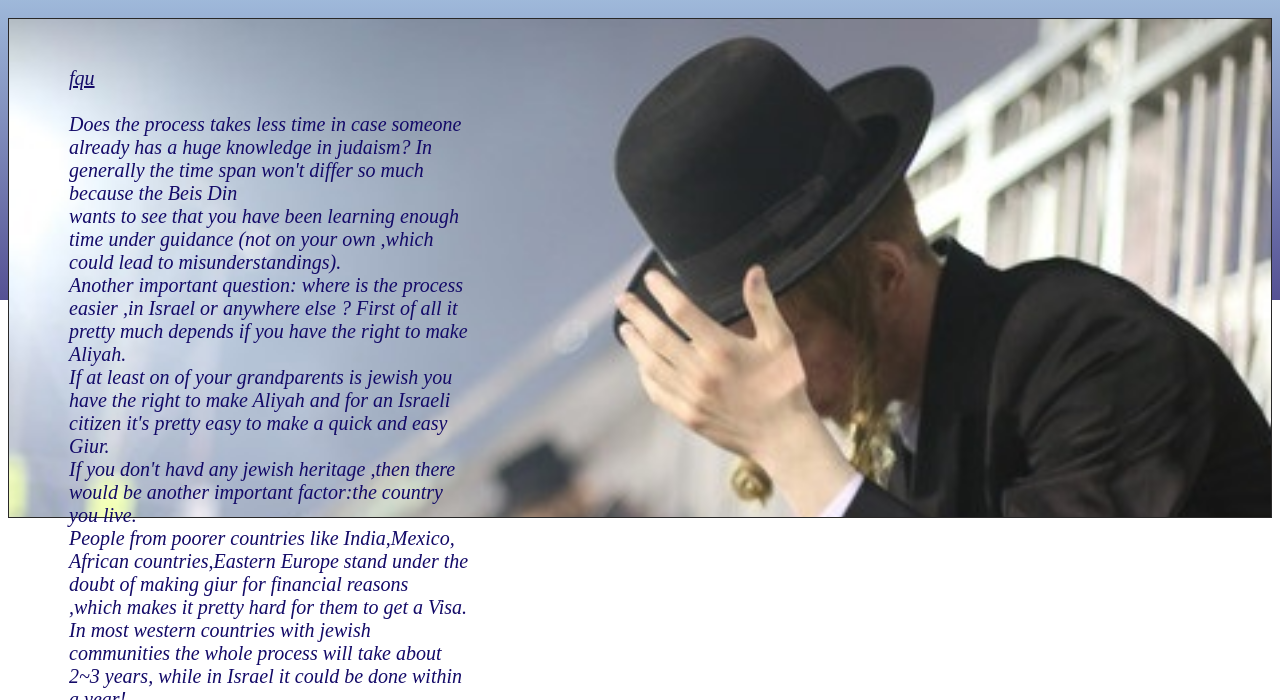
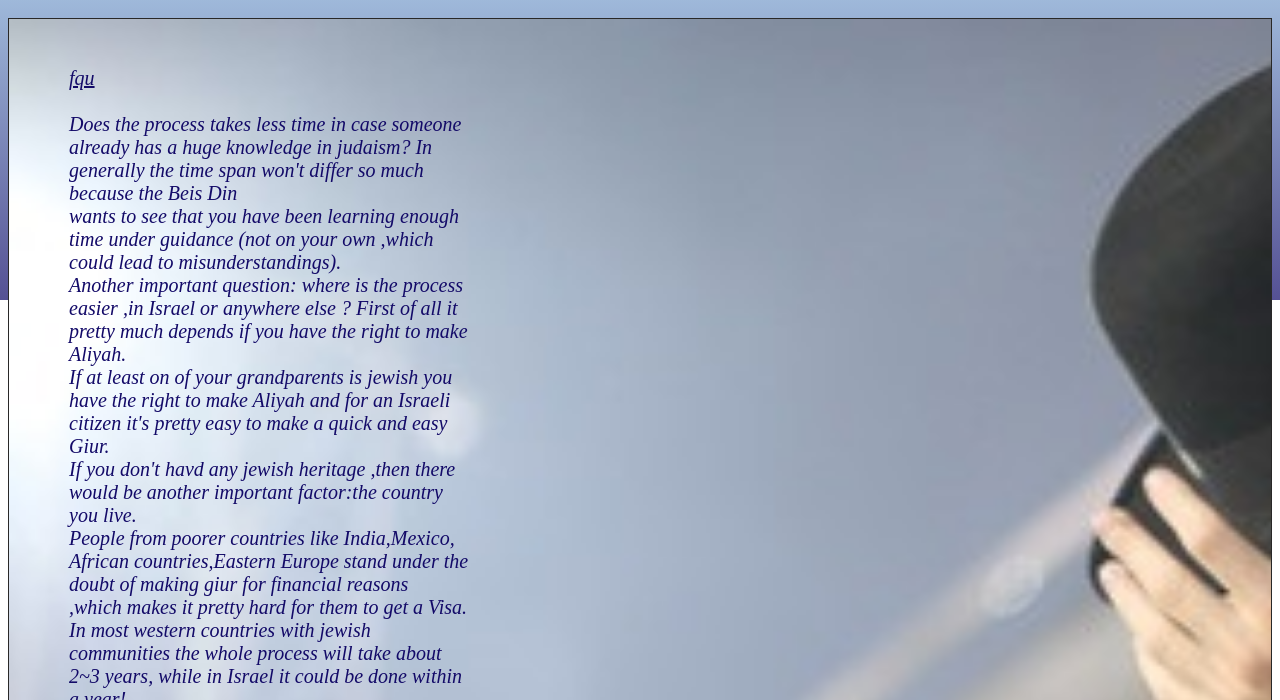
Before and after one commit to HadarLeiner/giyur.html.css, a website: page fqu.html in a window 1280 px wide. Shown: the part 100-800 px from the top of the page. Drawn offline with Linux system fonts and the light colour scheme.

Commit message:
Initial commit

```diff
--- a/fqu.html
+++ b/fqu.html
@@ -28,7 +28,7 @@
             display: block;
             padding-top: 10px;
             padding-left: 10px;
-            height: 500px;
+            height: 1500px;
             /* text-shadow: 2px 2px #f8f2f2; */
 
         }
```
